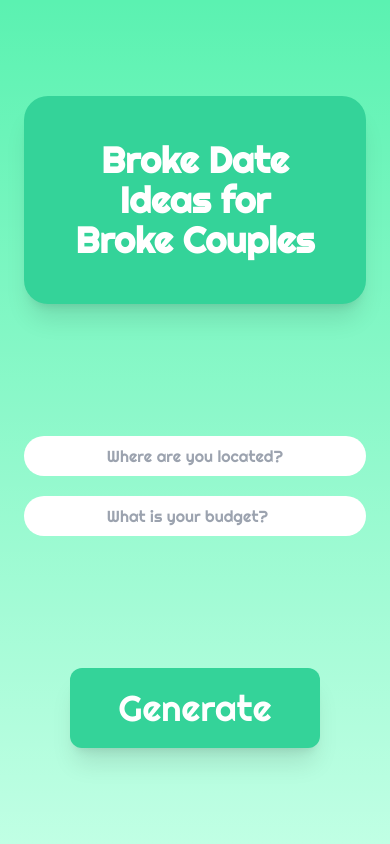
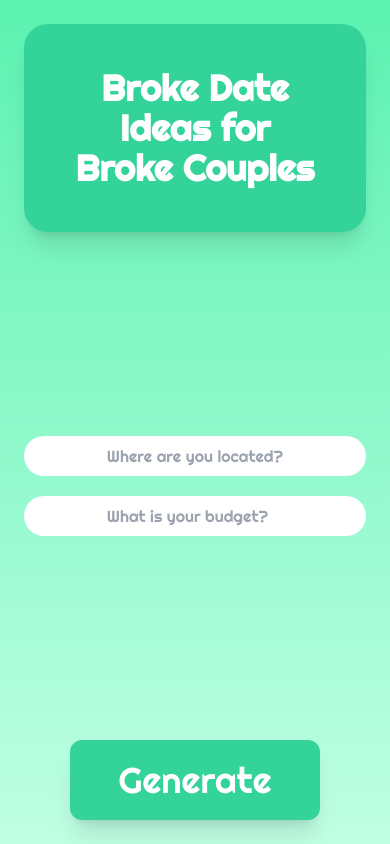
Before and after one commit to ayaayethan/broke-date-ideas-for-broke-couples, a Next.js app: page / in a window 390 px wide. Built offline with nearby package versions, Linux system fonts and the light colour scheme; no server answers.

Commit message:
adjusted padding for mobile

```diff
--- a/app/page.js
+++ b/app/page.js
@@ -50,7 +50,7 @@
   }
 
   return (
-    <main className="flex min-h-screen flex-col items-center justify-between px-6 py-24 sm:px-24">
+    <main className="flex min-h-screen flex-col items-center justify-between p-6 sm:p-24">
       <h1 className="font-bold text-4xl sm:text-6xl text-center bg-emerald-400 rounded-3xl p-11 shadow-xl">Broke Date Ideas for Broke Couples</h1>
       { !loadIdeas ?
         <div className="sm:flex sm:justify-evenly min-w-full border-separate">
```
